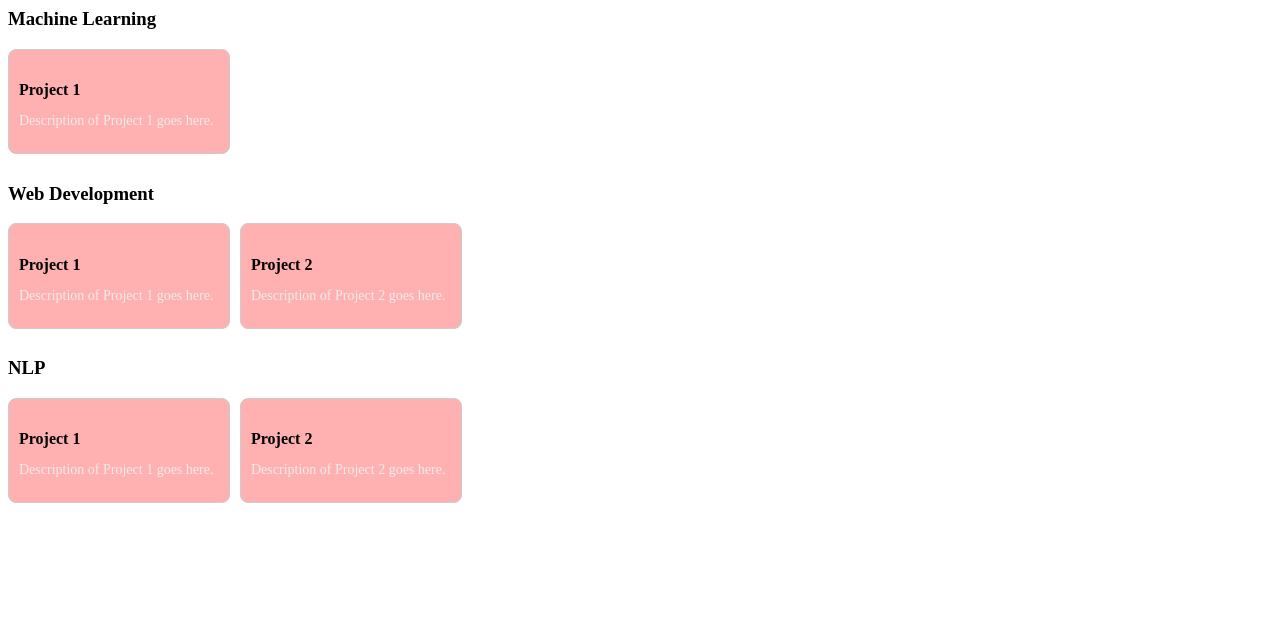
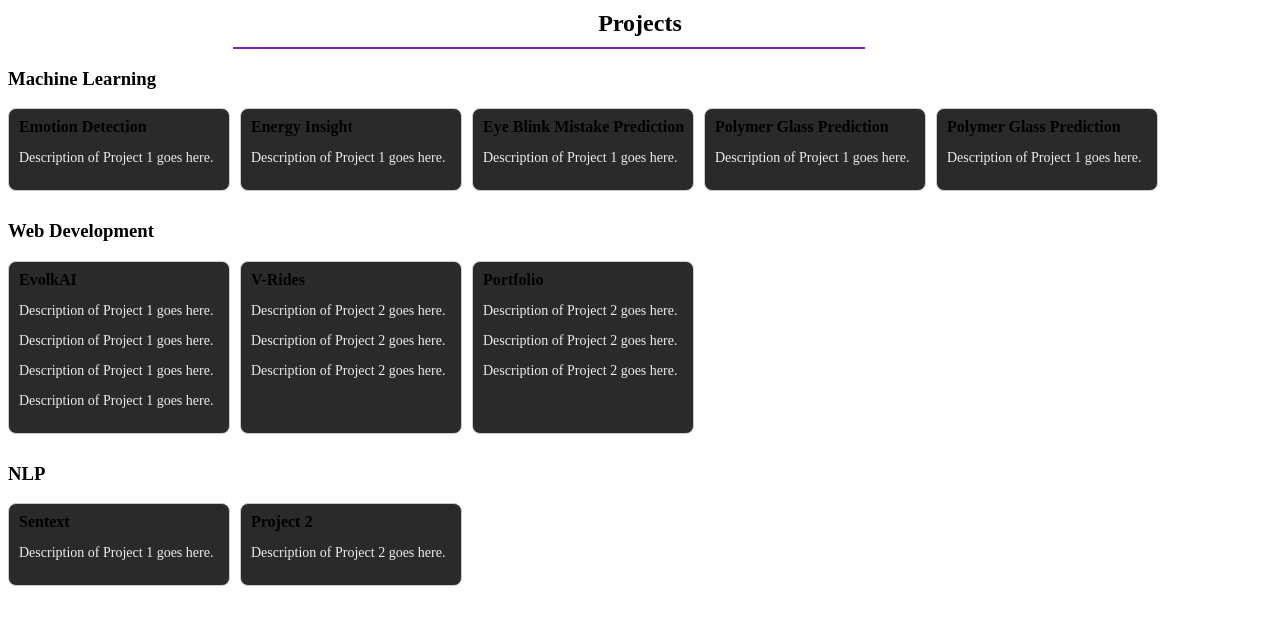
Before and after one commit to ishubhgupta/Portfolio, a PHP site: page /project-section.html in a window 1280 px wide. Shown: the top 625 px of the page. Run offline with PHP 8.4, Linux system fonts and the light colour scheme.

Commit message:
added project title and changed look of project section

```diff
--- a/css/index.css
+++ b/css/index.css
@@ -126,7 +126,7 @@ body {
 
 .right {
     flex: 0 0 75%;
-    padding: 20px;
+    padding: 0px 20px 20px 20px;
     border-radius: 5px;
     overflow: auto;
     color: #fff;
@@ -183,6 +183,7 @@ body {
     height: 2px;
     background-color: #8922b4;
     margin: 10px 0;
+    align-items: center;
 
 }
 
--- a/css/project-section.css
+++ b/css/project-section.css
@@ -1,3 +1,17 @@
+h2 {
+    /* color: #333; */
+    text-align: center;
+    margin: 10px 0px 10px 0px;
+}
+
+.line-right-div {
+    width: 50%;
+    height: 2px;
+    background-color: #8922b4;
+    margin: 10px 225px;
+
+
+}
 
 /* Project Section Styles */
 .prj-category {
@@ -39,13 +53,14 @@
     width: 200px;
     display: inline-block;
     vertical-align: top;
-    background-color: #FFB0B0;
+    background-color: #2a2a2b;
     overflow-wrap: break-word;
 
 }
 
 .prj-box h4 {
-    margin-bottom: 5px;
+    margin-bottom: 2px;
+    margin-top: -1px;
     font-size: 16px;
 }
 
--- a/project-section.html
+++ b/project-section.html
@@ -1,10 +1,54 @@
 <link rel="stylesheet" href="css/project-section.css">
 <!-- Machine Learning Projects -->
+<h2>Projects</h2>
+<div class="line-right-div"></div>
 <div class="prj-category">
     <h3>Machine Learning</h3>
     <div class="prj-scroll-container">
         <div class="prj-box" onclick="showProjectInfo('Project 1', 'Description of Project 1 goes here.')">
-            <h4>Project 1</h4>
+            <h4>Emotion Detection</h4>
+            <p>Description of Project 1 goes here.</p>
+            <!-- Project Info Container for Project 1 -->
+            <div class="prj-info" id="prj-info-1">
+                <span class="close-btn" onclick="closeProjectInfo('prj-info-1')">Close</span>
+                <h4 id="prj-title-1"></h4>
+                <p id="prj-description-1"></p>
+            </div>
+        </div>
+
+        <div class="prj-box" onclick="showProjectInfo('Project 1', 'Description of Project 1 goes here.')">
+            <h4>Energy Insight</h4>
+            <p>Description of Project 1 goes here.</p>
+            <!-- Project Info Container for Project 1 -->
+            <div class="prj-info" id="prj-info-1">
+                <span class="close-btn" onclick="closeProjectInfo('prj-info-1')">Close</span>
+                <h4 id="prj-title-1"></h4>
+                <p id="prj-description-1"></p>
+            </div>
+        </div>
+
+        <div class="prj-box" onclick="showProjectInfo('Project 1', 'Description of Project 1 goes here.')">
+            <h4>Eye Blink Mistake Prediction</h4>
+            <p>Description of Project 1 goes here.</p>
+            <!-- Project Info Container for Project 1 -->
+            <div class="prj-info" id="prj-info-1">
+                <span class="close-btn" onclick="closeProjectInfo('prj-info-1')">Close</span>
+                <h4 id="prj-title-1"></h4>
+                <p id="prj-description-1"></p>
+            </div>
+        </div>
+
+        <div class="prj-box" onclick="showProjectInfo('Project 1', 'Description of Project 1 goes here.')">
+            <h4>Polymer Glass Prediction</h4>
+            <p>Description of Project 1 goes here.</p>
+            <!-- Project Info Container for Project 1 -->
+            <div class="prj-info" id="prj-info-1">
+                <span class="close-btn" onclick="closeProjectInfo('prj-info-1')">Close</span>
+                <h4 id="prj-title-1"></h4>
+                <p id="prj-description-1"></p>
+            </div>
+        </div>        <div class="prj-box" onclick="showProjectInfo('Project 1', 'Description of Project 1 goes here.')">
+            <h4>Polymer Glass Prediction</h4>
             <p>Description of Project 1 goes here.</p>
             <!-- Project Info Container for Project 1 -->
             <div class="prj-info" id="prj-info-1">
@@ -24,7 +68,10 @@
     <h3>Web Development</h3>
     <div class="prj-scroll-container">
         <div class="prj-box" onclick="showProjectInfo('Project 1', 'Description of Project 1 goes here.')">
-            <h4>Project 1</h4>
+            <h4>EvolkAI</h4>
+            <p>Description of Project 1 goes here.</p>
+            <p>Description of Project 1 goes here.</p>
+            <p>Description of Project 1 goes here.</p>
             <p>Description of Project 1 goes here.</p>
             <!-- Project Info Container for Project 1 -->
             <div class="prj-info" id="prj-info-web-1">
@@ -35,7 +82,22 @@
         </div>
 
         <div class="prj-box" onclick="showProjectInfo('Project 2', 'Description of Project 2 goes here.')">
-            <h4>Project 2</h4>
+            <h4>V-Rides</h4>
+            <p>Description of Project 2 goes here.</p>
+            <p>Description of Project 2 goes here.</p>
+            <p>Description of Project 2 goes here.</p>
+            <!-- Project Info Container for Project 2 -->
+            <div class="prj-info" id="prj-info-web-2">
+                <span class="close-btn" onclick="closeProjectInfo('prj-info-web-2')">Close</span>
+                <h4 id="prj-title-web-2"></h4>
+                <p id="prj-description-web-2"></p>
+            </div>
+        </div>
+
+        <div class="prj-box" onclick="showProjectInfo('Project 2', 'Description of Project 2 goes here.')">
+            <h4>Portfolio</h4>
+            <p>Description of Project 2 goes here.</p>
+            <p>Description of Project 2 goes here.</p>
             <p>Description of Project 2 goes here.</p>
             <!-- Project Info Container for Project 2 -->
             <div class="prj-info" id="prj-info-web-2">
@@ -55,7 +117,7 @@
     <h3>NLP</h3>
     <div class="prj-scroll-container">
         <div class="prj-box" onclick="showProjectInfo('Project 1', 'Description of Project 1 goes here.')">
-            <h4>Project 1</h4>
+            <h4>Sentext</h4>
             <p>Description of Project 1 goes here.</p>
             <!-- Project Info Container for Project 1 -->
             <div class="prj-info" id="prj-info-nlp-1">
```
